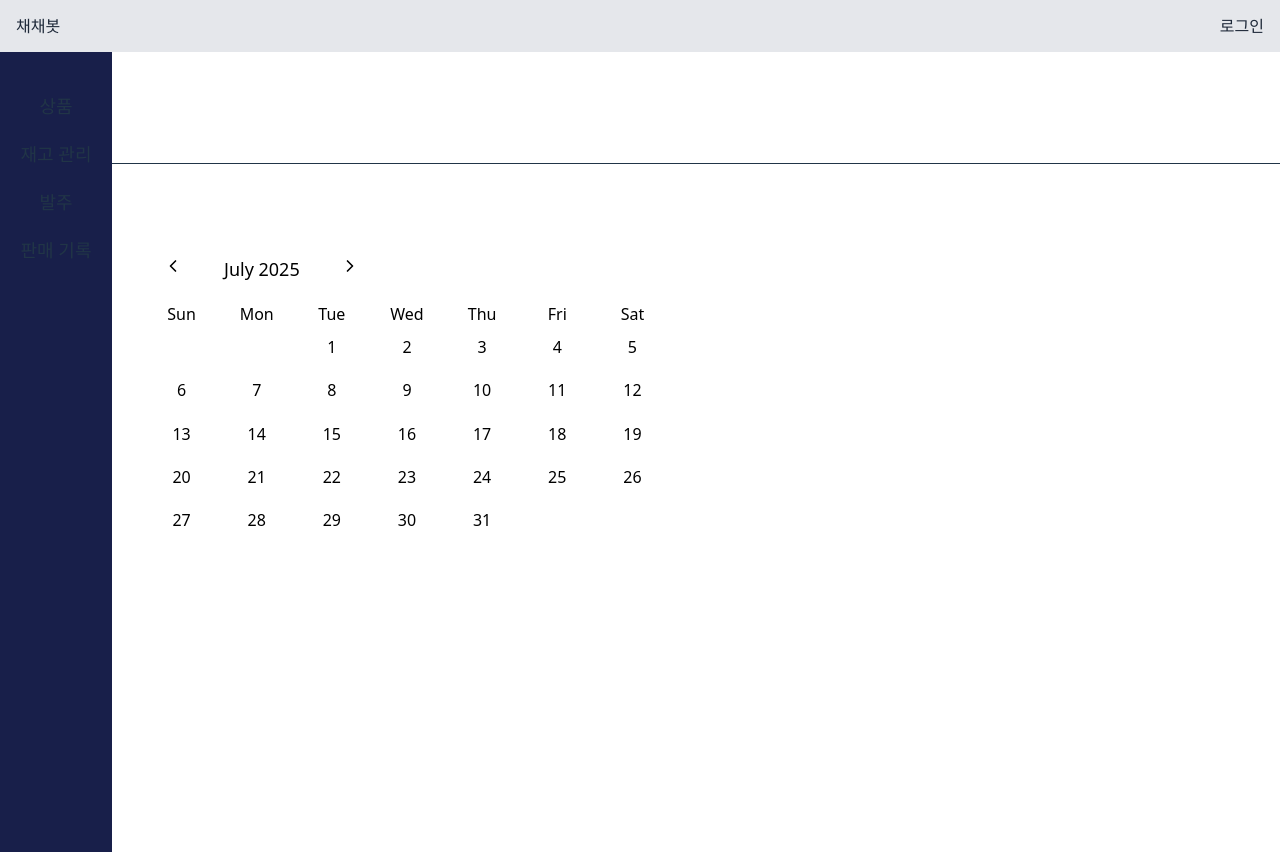
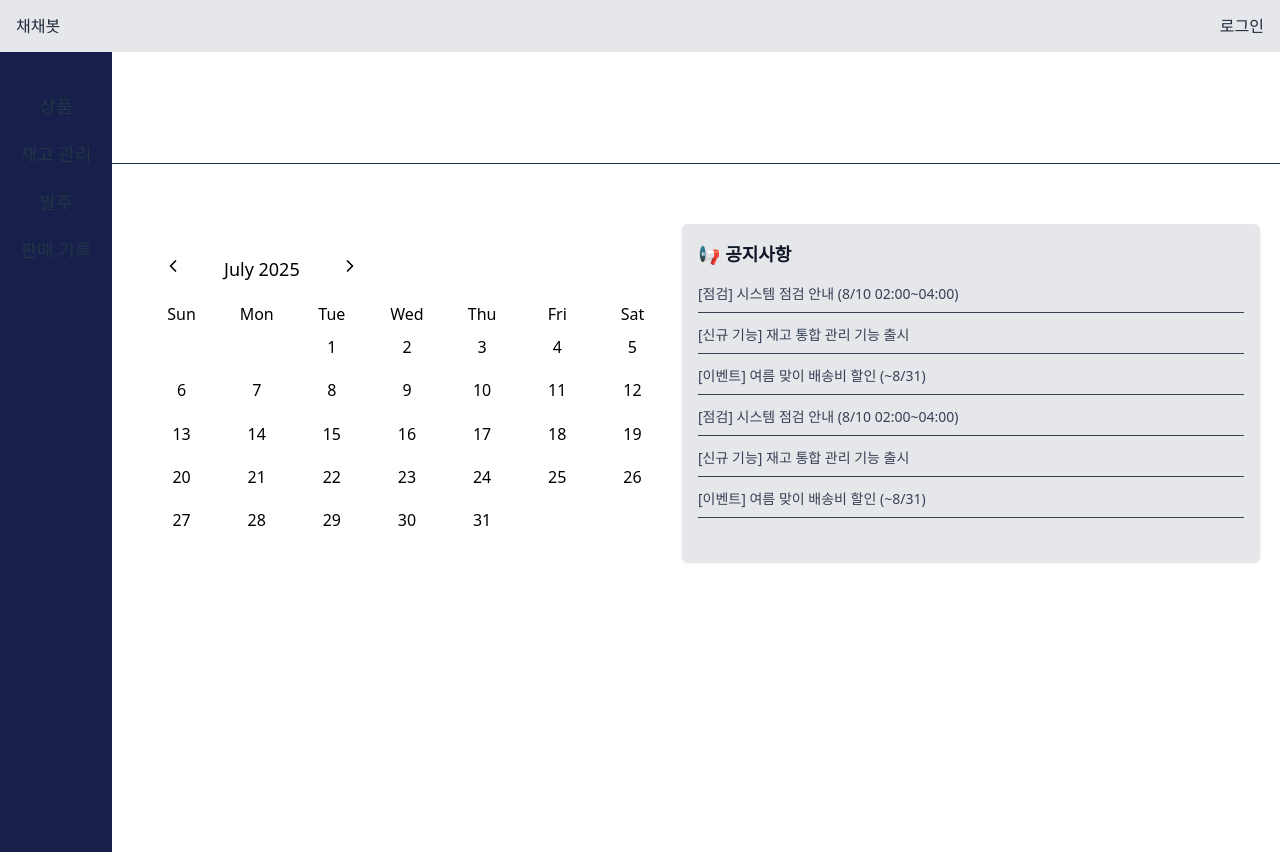
Before and after one commit to team-chaechae/chae-chae-ui, a React (Vite) app: page / in a window 1280 px wide. Built offline with nearby package versions, Linux system fonts and the light colour scheme.

Commit message:
[ feat ] 메인 화면 공지사항 기본 UI 구현 (#5)

```diff
--- a/src/pages/Home.tsx
+++ b/src/pages/Home.tsx
@@ -8,6 +8,31 @@ export const Home = () => {
         <div className='flex-1'>
           <Calendar />
         </div>
+        <div className='flex-1 bg-gray-200 rounded-md shadow p-4'>
+          <h2 className='text-lg font-semibold mb-4 text-gray-900'>
+            📢 공지사항
+          </h2>
+          <ul className='space-y-3 text-sm text-gray-700'>
+            <li className='border-b pb-2 hover:underline cursor-pointer'>
+              [점검] 시스템 점검 안내 (8/10 02:00~04:00)
+            </li>
+            <li className='border-b pb-2 hover:underline cursor-pointer'>
+              [신규 기능] 재고 통합 관리 기능 출시
+            </li>
+            <li className='border-b pb-2 hover:underline cursor-pointer'>
+              [이벤트] 여름 맞이 배송비 할인 (~8/31)
+            </li>
+            <li className='border-b pb-2 hover:underline cursor-pointer'>
+              [점검] 시스템 점검 안내 (8/10 02:00~04:00)
+            </li>
+            <li className='border-b pb-2 hover:underline cursor-pointer'>
+              [신규 기능] 재고 통합 관리 기능 출시
+            </li>
+            <li className='border-b pb-2 hover:underline cursor-pointer'>
+              [이벤트] 여름 맞이 배송비 할인 (~8/31)
+            </li>
+          </ul>
+        </div>
       </div>
     </div>
   );
```
